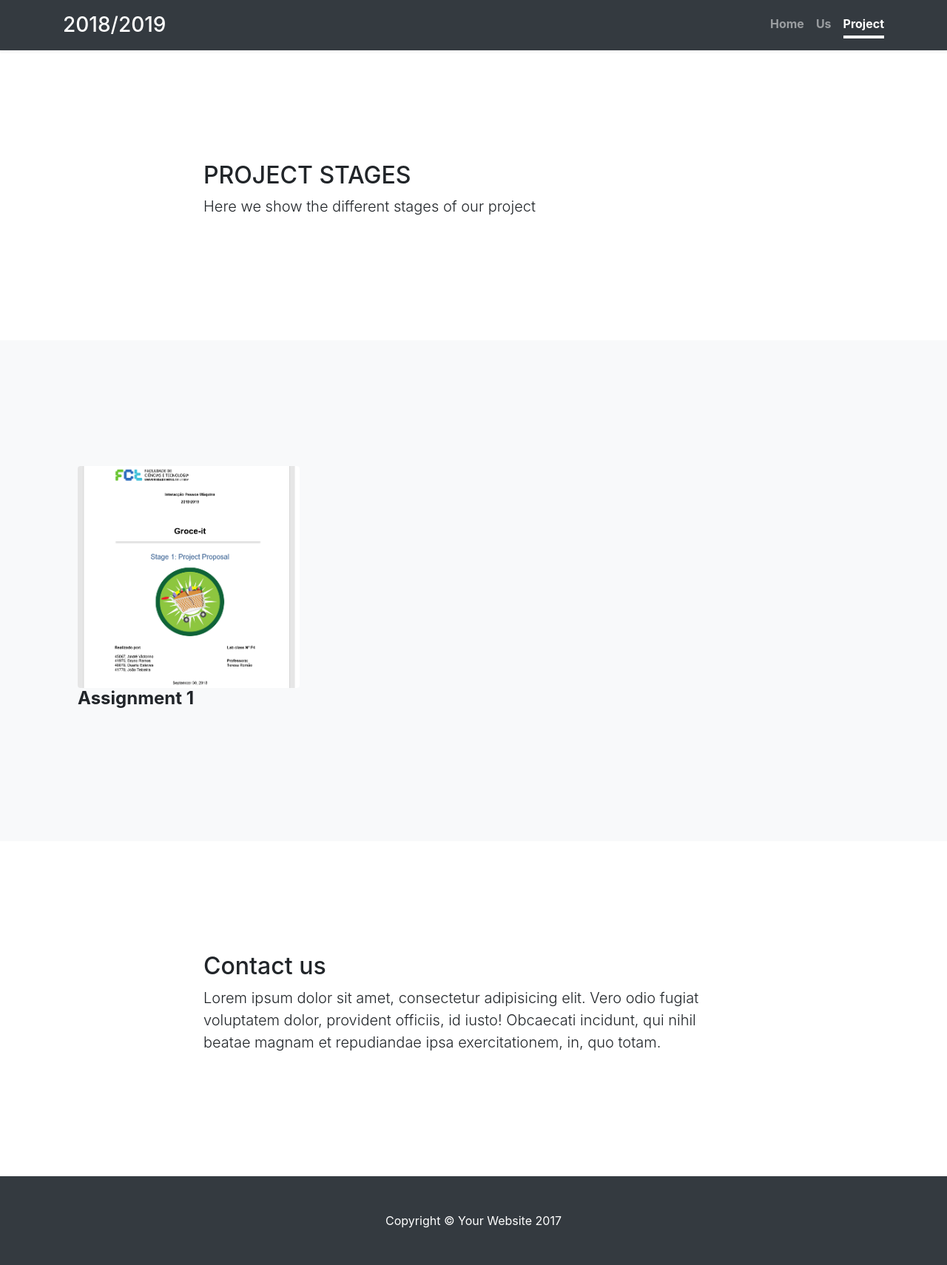
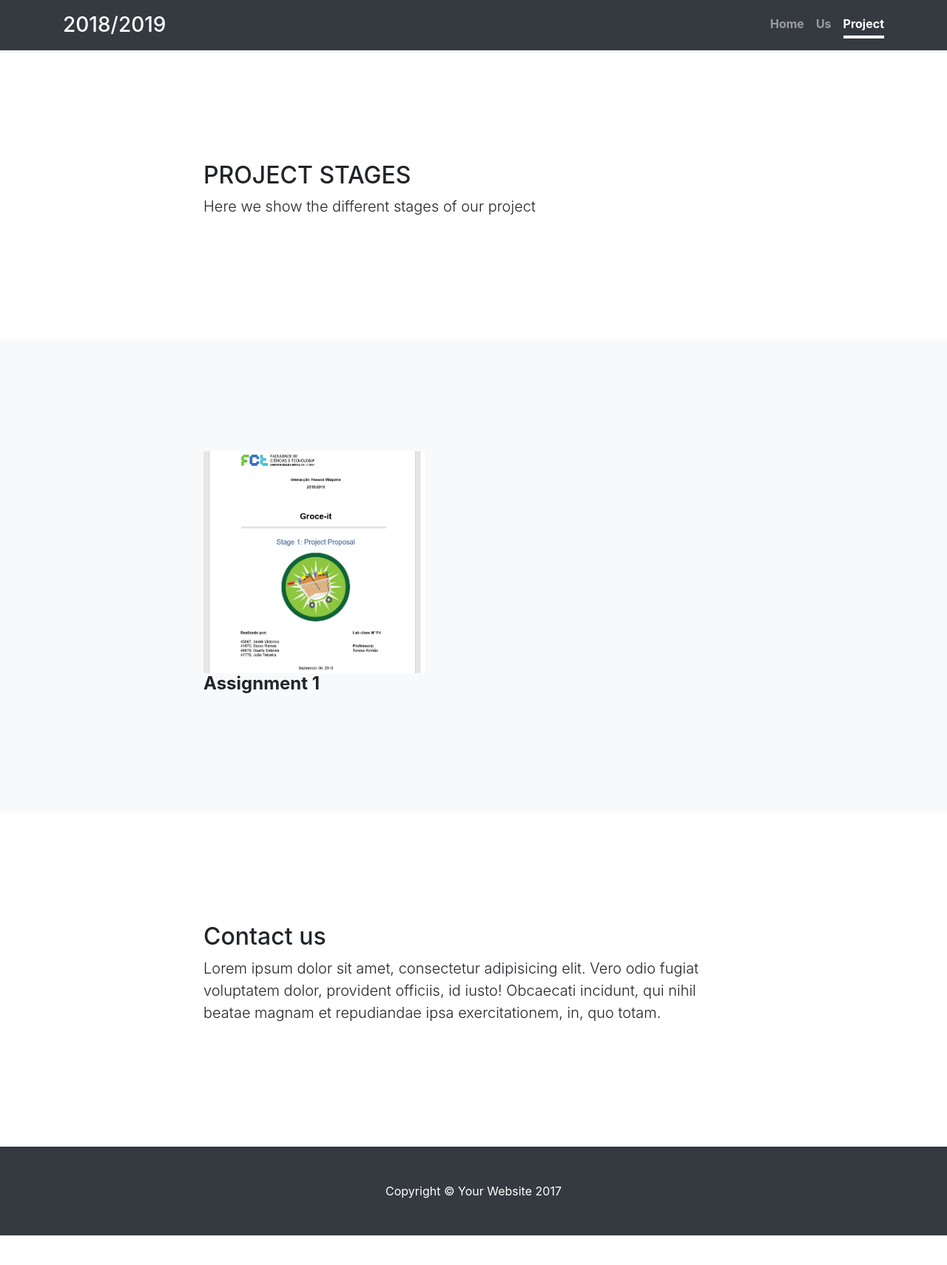
Before and after one commit to brno117/brno117.github.io, a Jekyll site: the page project/index.html, which Jekyll copies as it is, in a window 1280 px wide. Shown: the whole page at 74% size. Built offline with Jekyll 4.4.1, drawn with Linux system fonts in a browser that asks for light colours; nearby versions of some CDN libraries; library files that are not in the unit come from our copies; after the commit the page ends 1670 px from its top, so only the background shows below that.

Commit message:
Update index.html

```diff
--- a/project/index.html
+++ b/project/index.html
@@ -57,22 +57,16 @@
     </section>
 
     <section id="stage1" class="bg-light">
-      <!--<div class="container">
+      <div class="container">
         <div class="row">
           <div class="col-lg-8 mx-auto">
-            <h2>Services we offer</h2>
-            <p class="lead">Lorem ipsum dolor sit amet, consectetur adipisicing elit. Aut optio velit inventore, expedita quo laboriosam possimus ea consequatur vitae, doloribus consequuntur ex. Nemo assumenda laborum vel, labore ut velit dignissimos.</p>
-          </div>
-        </div>
-      </div>-->
-      <div class="container">
-      <div style="padding: 20px">
-        <a href="https://drive.google.com/open?id=1YXkPg5xoNz-jUf4tVnAKEHGmuAPt2lGR">
+            <a href="https://drive.google.com/open?id=1YXkPg5xoNz-jUf4tVnAKEHGmuAPt2lGR">
           <img src="2018-10-03.png" class="rounded mx-auto img-fluid" width="300" alt="Assignment 1">
         </a>
 	      <h4><b>Assignment 1</b></h4>
-	    </div>
-	    </div>
+          </div>
+        </div>
+      </div>
     </section>
 
     <section id="contact">
```
